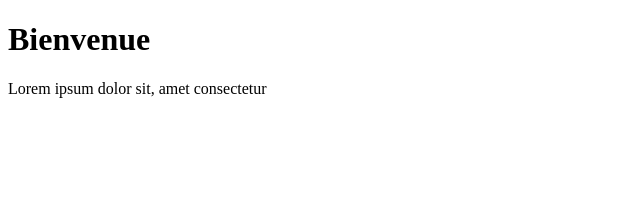
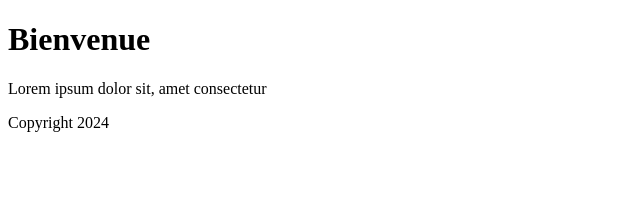
Before and after one commit to Djemai-Samy/react-16-12, a React (Vite) app: page / in a window 1280 px wide. Shown: the top 204 px of the page, without its empty margins (0-640 px from the left). Built offline with nearby package versions, Linux system fonts and the light colour scheme.

Commit message:
#1 - Ajouter un Footer

```diff
--- a/src/App.jsx
+++ b/src/App.jsx
@@ -1,9 +1,11 @@
+import Footer from './composants/containers/Footer/Footer';
 import { Header } from './composants/containers/Header/Header';
 function App() {
   return (
     <>
       <div>
         <Header />
+        <Footer />
       </div>
     </>
   )
--- /dev/null
+++ b/src/composants/containers/Footer/Footer.jsx
@@ -0,0 +1,7 @@
+export default function Footer() {
+    return (
+        <footer>
+            <p>Copyright 2024</p>
+        </footer>
+    )
+}
```
